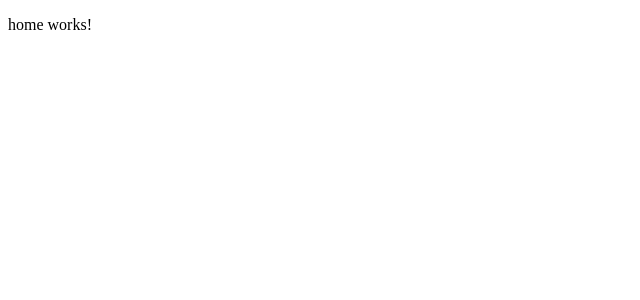
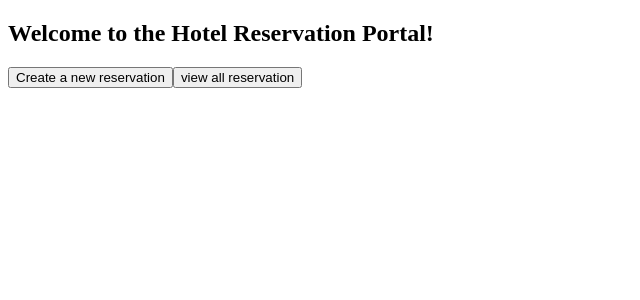
Before and after one commit to ShreyaMC/Hotel-App, an Angular app: page / in a window 1280 px wide. Shown: the top 300 px of the page, without its empty margins (0-640 px from the left). Built offline with nearby package versions, Linux system fonts and the light colour scheme.

Commit message:
feat: build a simple navigation

```diff
--- a/src/app/home/home.component.html
+++ b/src/app/home/home.component.html
@@ -1 +1,5 @@
-<p>home works!</p>
+<div>
+  <h2>Welcome to the Hotel Reservation Portal!</h2>
+  <button [routerLink]="['/new']">Create a new reservation</button>
+  <button [routerLink]="['/list']">view all reservation</button>
+</div>
```
Also changed, not shown: src/app/app.module.ts (+10 -7 lines).
